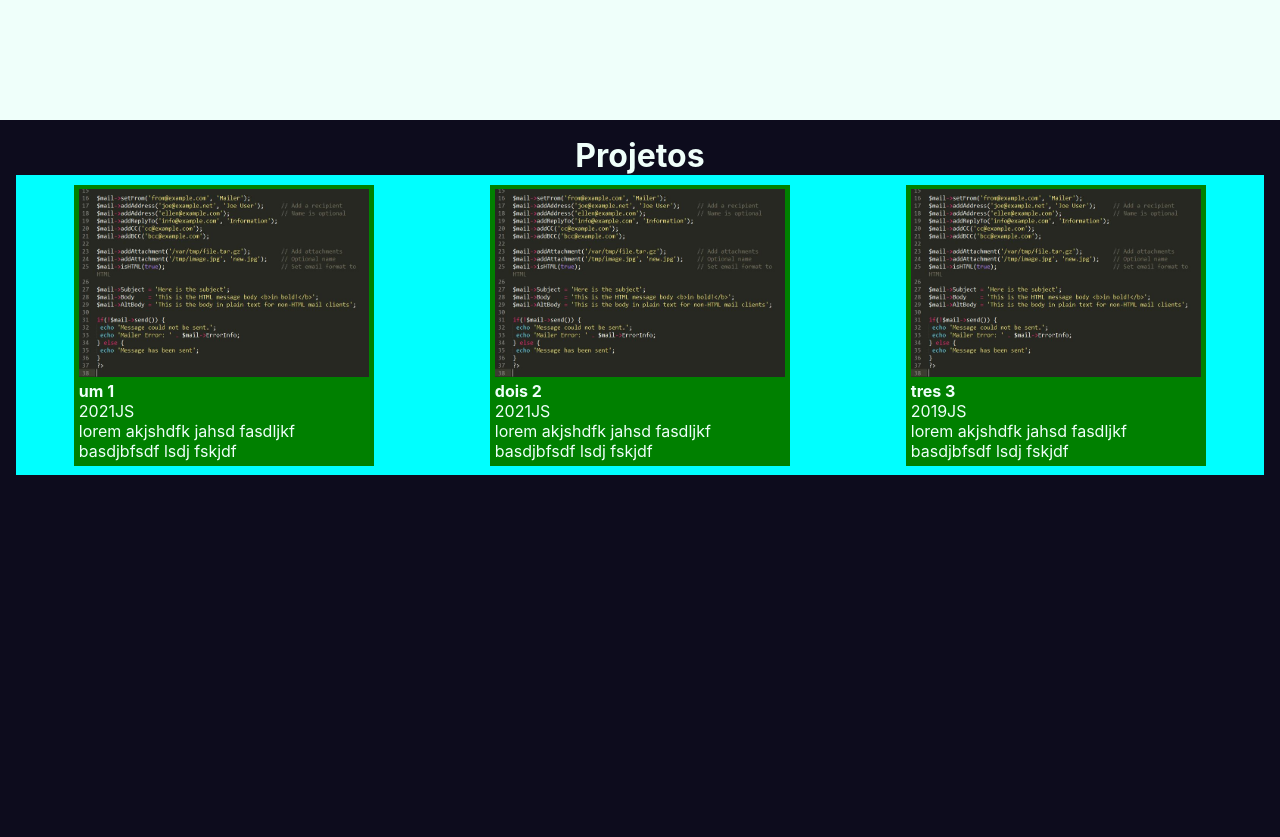
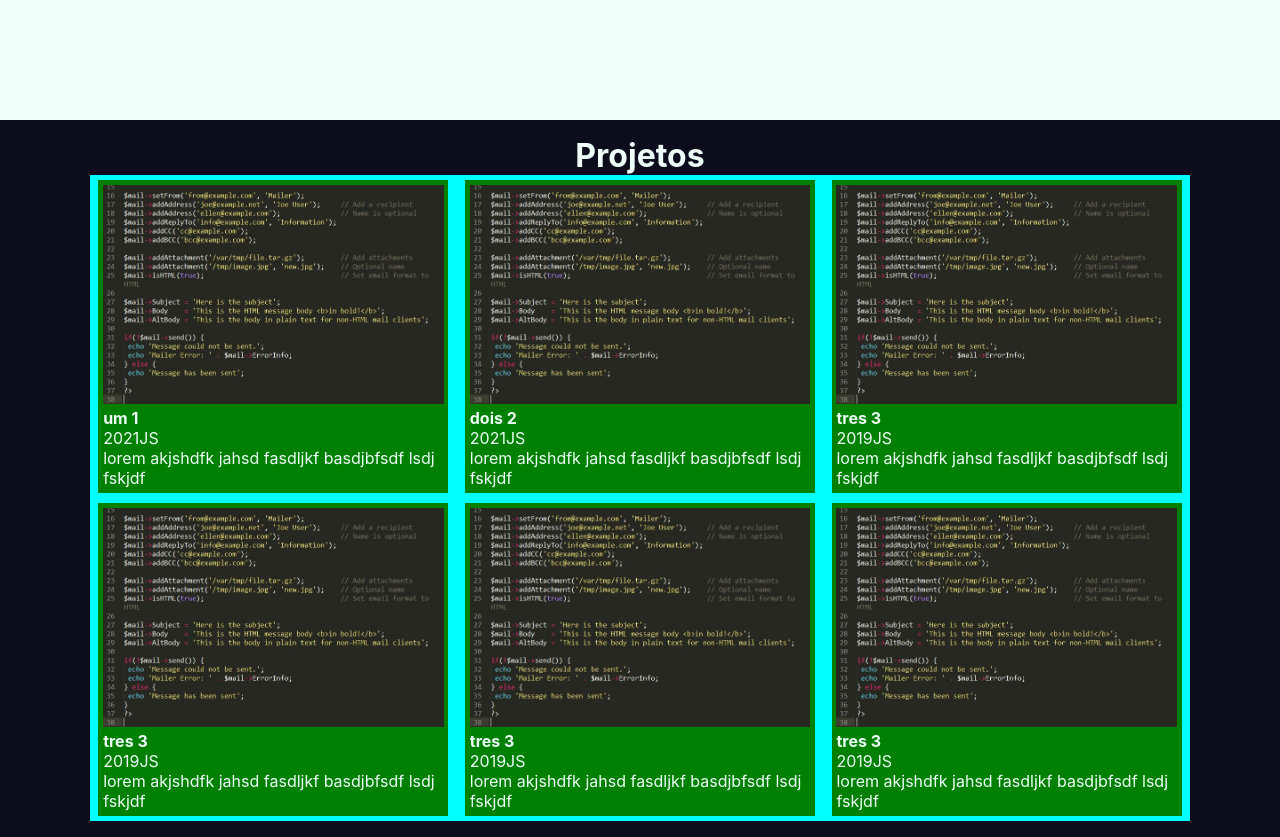
Before and after one commit to leo606/leo-portfolio, a React (Create React App) app: page / in a window 1280 px wide. Shown: the part 360-1197 px from the top of the page. Before the commit the page ends 851 px from the top, so only its background shows below. Built offline with nearby package versions, Linux system fonts and the light colour scheme.

Commit message:
destop flex config

```diff
--- a/src/components/ProjectCard/ProjectCard.styled.jsx
+++ b/src/components/ProjectCard/ProjectCard.styled.jsx
@@ -3,7 +3,7 @@ import styled from 'styled-components';
 const StyledProjectCard = styled.div`
   background-color: green;
   padding: 0.3em;
-  margin: 0.6em 0;
+  margin: 0.3em 0.3em;
 
   img {
     max-width: 100%;
@@ -11,7 +11,7 @@ const StyledProjectCard = styled.div`
   }
 
   @media screen and (min-width:768px){
-    width: 300px;
+    width: 350px;
   }
 `;
 
--- a/src/components/Projects/Projects.jsx
+++ b/src/components/Projects/Projects.jsx
@@ -6,16 +6,14 @@ import ProjectsData from '../../data/projects.json';
 function Projects() {
   return (
     <StyledProjects>
-      <main>
-        <h3>Projetos</h3>
-        <section>
-          {
+      <h3>Projetos</h3>
+      <section>
+        {
             ProjectsData.map((p) => (
               <ProjectCard key={p.id} project={p} />
             ))
           }
-        </section>
-      </main>
+      </section>
     </StyledProjects>
   );
 }
--- a/src/components/Projects/Projects.styled.jsx
+++ b/src/components/Projects/Projects.styled.jsx
@@ -1,6 +1,6 @@
 import styled from 'styled-components';
 
-const StyledProjects = styled.section`
+const StyledProjects = styled.main`
   padding: 1em;
 
   h3 {
@@ -10,11 +10,24 @@ const StyledProjects = styled.section`
 
   section {
     background-color: aqua;
+    margin: 0 auto;
+    max-width: 1100px;
+  }
+
+  @media screen and (min-width:460px){
+    section {
+      width: 90vw;
+      display: flex;
+      flex-direction: column;
+      align-items: center;
+    }
   }
 
   @media screen and (min-width:768px){
     section {
       display: flex;
+      flex-direction: row;
+      flex-wrap: wrap;
       justify-content: space-around;
     }
   }
--- a/src/data/projects.json
+++ b/src/data/projects.json
@@ -19,5 +19,26 @@
     "year": "2019",
     "type": "JS",
     "description": "lorem akjshdfk jahsd fasdljkf basdjbfsdf lsdj fskjdf"
+  },
+  {
+    "id": 4,
+    "name": "tres 3",
+    "year": "2019",
+    "type": "JS",
+    "description": "lorem akjshdfk jahsd fasdljkf basdjbfsdf lsdj fskjdf"
+  },
+  {
+    "id": 5,
+    "name": "tres 3",
+    "year": "2019",
+    "type": "JS",
+    "description": "lorem akjshdfk jahsd fasdljkf basdjbfsdf lsdj fskjdf"
+  },
+  {
+    "id": 6,
+    "name": "tres 3",
+    "year": "2019",
+    "type": "JS",
+    "description": "lorem akjshdfk jahsd fasdljkf basdjbfsdf lsdj fskjdf"
   }
 ]
```
